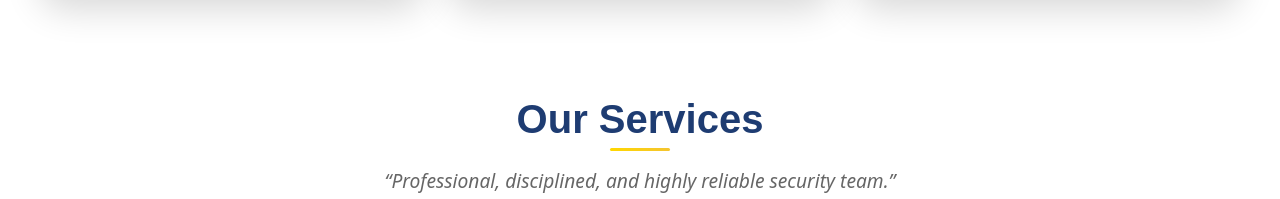
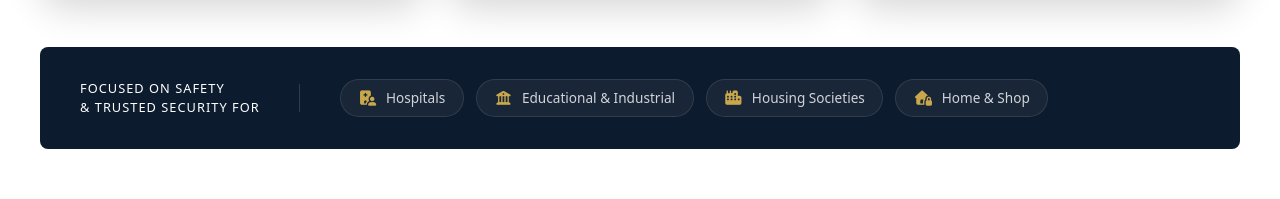
Before and after one commit to Anmol-PROgrammar/BSS-UI, an Angular app: page / in a window 1280 px wide. Shown: the part 1087-1286 px from the top of the page. Built offline with nearby package versions, Linux system fonts and the light colour scheme; a web font is replaced by a local one.

Commit message:
chor: rename component - replace guard image - modify content - add focused section in home compoent

```diff
--- a/src/app/app-routing.module.ts
+++ b/src/app/app-routing.module.ts
@@ -1,7 +1,7 @@
 import { NgModule } from '@angular/core';
 import { RouterModule, Routes } from '@angular/router';
 import { HomeComponent } from './pages/home/home.component';
-import { ServicesComponent } from './pages/services/services.component';
+import { OurServicesComponent } from './pages/our-services/our-services.component';
 import { AboutComponent } from './pages/about/about.component';
 import { ContactFormComponent } from './pages/contact-form/contact-form.component';
 
@@ -12,7 +12,7 @@ const routes: Routes = [
   },
   {
     path: 'services',
-    component: ServicesComponent,
+    component: OurServicesComponent,
   },
   {
     path: 'about',
--- a/src/app/pages/about/about.component.html
+++ b/src/app/pages/about/about.component.html
@@ -63,7 +63,7 @@
           "Success is not just about what you accomplish in your life, it's
           about what you inspire others to do."
         </blockquote>
-        <div class="quote-author">- Deepak Sharma</div>
+        <div class="quote-author">- Capt Deepak Sharma</div>
       </div>
     </div>
 
@@ -82,8 +82,8 @@
       <!-- Founder Quote - Right Side -->
       <div class="founder-message">
         <div class="message-content">
-          <h2 class="founder-name">Deepak Sharma</h2>
-          <p class="founder-title">CEO & Founder</p>
+          <h2 class="founder-name">Capt Deepak Sharma</h2>
+          <p class="founder-title">Founder & CEO</p>
 
           <div class="quote-box">
             <p class="quote">
--- a/src/app/pages/contact-form/contact-form.component.html
+++ b/src/app/pages/contact-form/contact-form.component.html
@@ -2,8 +2,14 @@
 <div class="contact-form-container">
   <!-- Left side: SVG Image -->
   <div class="contact-image">
+    <!-- <img
+      src="assets/svgs/guard-img.svg"
+      alt="Security Guard"
+      class="svg-image"
+    /> -->
+    <!-- <img src="assets/svgs/guard-img.svg" alt="Security Guard" /> -->
     <img
-      src="assets/svgs/guard-img.svg"
+      src="assets/images/guard.jpeg"
       alt="Security Guard"
       class="svg-image"
     />
--- a/src/app/pages/home/home.component.html
+++ b/src/app/pages/home/home.component.html
@@ -8,7 +8,8 @@
       </p>
     </div>
     <div class="intro-image">
-      <img src="assets/svgs/guard-img.svg" alt="Security Guard" />
+      <!-- <img src="assets/svgs/guard-img.svg" alt="Security Guard" /> -->
+      <img src="assets/images/guard.jpeg" alt="Security Guard" />
     </div>
   </div>
 
@@ -39,6 +40,31 @@
       <p class="trust-card__text">Protecting your property and people.</p>
     </div>
   </div>
+
+  <!-- Focused On Section -->
+  <section class="focused-on">
+    <p class="focused-on__label">
+      Focused on safety <br />& trusted security for
+    </p>
+    <div class="focused-on__grid">
+      <div class="focused-on__item">
+        <i class="fa-solid fa-hospital-user"></i>
+        <span>Hospitals</span>
+      </div>
+      <div class="focused-on__item">
+        <i class="fa-solid fa-building-columns"></i>
+        <span>Educational & Industrial</span>
+      </div>
+      <div class="focused-on__item">
+        <i class="fa-solid fa-city"></i>
+        <span>Housing Societies</span>
+      </div>
+      <div class="focused-on__item">
+        <i class="fa-solid fa-house-lock"></i>
+        <span>Home & Shop</span>
+      </div>
+    </div>
+  </section>
 
   <!-- Our services -->
   <section class="our-services">
--- a/src/app/pages/home/home.component.scss
+++ b/src/app/pages/home/home.component.scss
@@ -190,6 +190,87 @@
 
 .center-card .trust-card__text {
   color: #fff;
+}
+
+// ─── Focused On ──────────────────────────────────────────────────────────────
+.focused-on {
+  background: #0d1b2e;
+  border-radius: 8px;
+  padding: 2rem 2.5rem;
+  margin-bottom: clamp(3rem, 6vh, 5rem);
+  display: flex;
+  align-items: center;
+  gap: 2.5rem;
+  flex-wrap: wrap;
+
+  &__label {
+    font-size: 0.8rem;
+    font-weight: 500;
+    letter-spacing: 0.08em;
+    text-transform: uppercase;
+    color: white;
+    margin: 0;
+    white-space: nowrap;
+    flex-shrink: 0;
+    position: relative;
+    padding-right: 2.5rem;
+
+    &::after {
+      content: "";
+      position: absolute;
+      right: 0;
+      top: 50%;
+      transform: translateY(-50%);
+      width: 1px;
+      height: 28px;
+      background: rgba(#ffffff, 0.15);
+    }
+
+    @media (max-width: 768px) {
+      padding-right: 0;
+      &::after {
+        display: none;
+      }
+    }
+  }
+
+  &__grid {
+    display: flex;
+    gap: 0.75rem;
+    flex-wrap: wrap;
+    flex: 1;
+  }
+
+  &__item {
+    display: flex;
+    align-items: center;
+    gap: 0.6rem;
+    background: rgba(#ffffff, 0.05);
+    border: 1px solid rgba(#ffffff, 0.1);
+    border-radius: 100px;
+    padding: 0.5rem 1.1rem;
+    transition:
+      background 0.25s,
+      border-color 0.25s;
+    cursor: default;
+
+    i {
+      color: #c9a84c;
+      font-size: 0.9rem;
+    }
+
+    span {
+      font-size: 0.85rem;
+      color: rgba(#ffffff, 0.8);
+      font-weight: 400;
+      white-space: nowrap;
+    }
+
+    &:hover {
+      background: rgba(#c9a84c, 0.1);
+      border-color: rgba(#c9a84c, 0.35);
+    }
+  }
 }
 
 /* Our Services Section */
```
Also changed, not shown: src/app/pages/our-services/our-services.component.ts (renamed from src/app/pages/services/services.component.ts, +4 -4 lines), public/assets/images/guard.jpeg (added), src/app/pages/our-services/our-services.component.html (renamed from src/app/pages/services/services.component.html), src/app/pages/our-services/our-services.component.scss (renamed from src/app/pages/services/services.component.scss), 1 other file (tests, documents, lock files or other folders).
